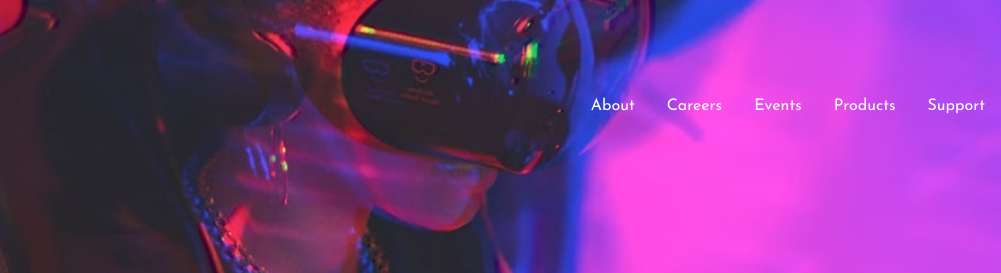
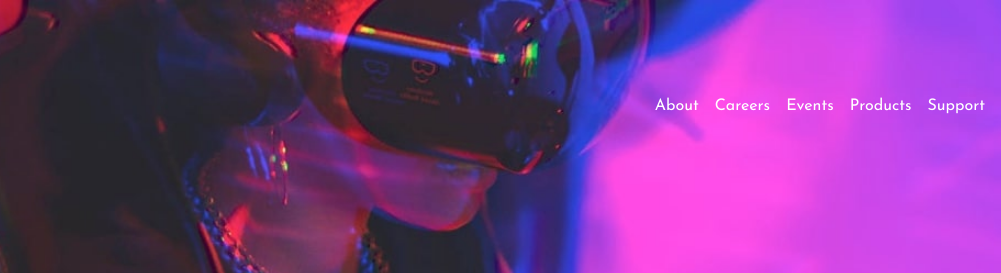
Before and after one commit to JosielLima/Loopstudios-landing-page, a website built with webpack: page public/index.html in a window 1280 px wide. Shown: the top 273 px of the page, 279-1280 px from the left. Built offline with nearby package versions, Linux system fonts and the light colour scheme.

Commit message:
fix menu header

```diff
--- a/src/styles.scss
+++ b/src/styles.scss
@@ -50,7 +50,7 @@ p {
 a {
   color: $color-contrast;
   position: relative;
-  font-weight: $body-font;
+  font-family: $body-font;
 
   &:hover::after {
     content: '';
@@ -220,7 +220,6 @@ footer {
       text-decoration: none;
       font-family: $title-font;
       font-size: $font-size-small;
-      padding-left: 1rem;
     }
   }
 }
```
